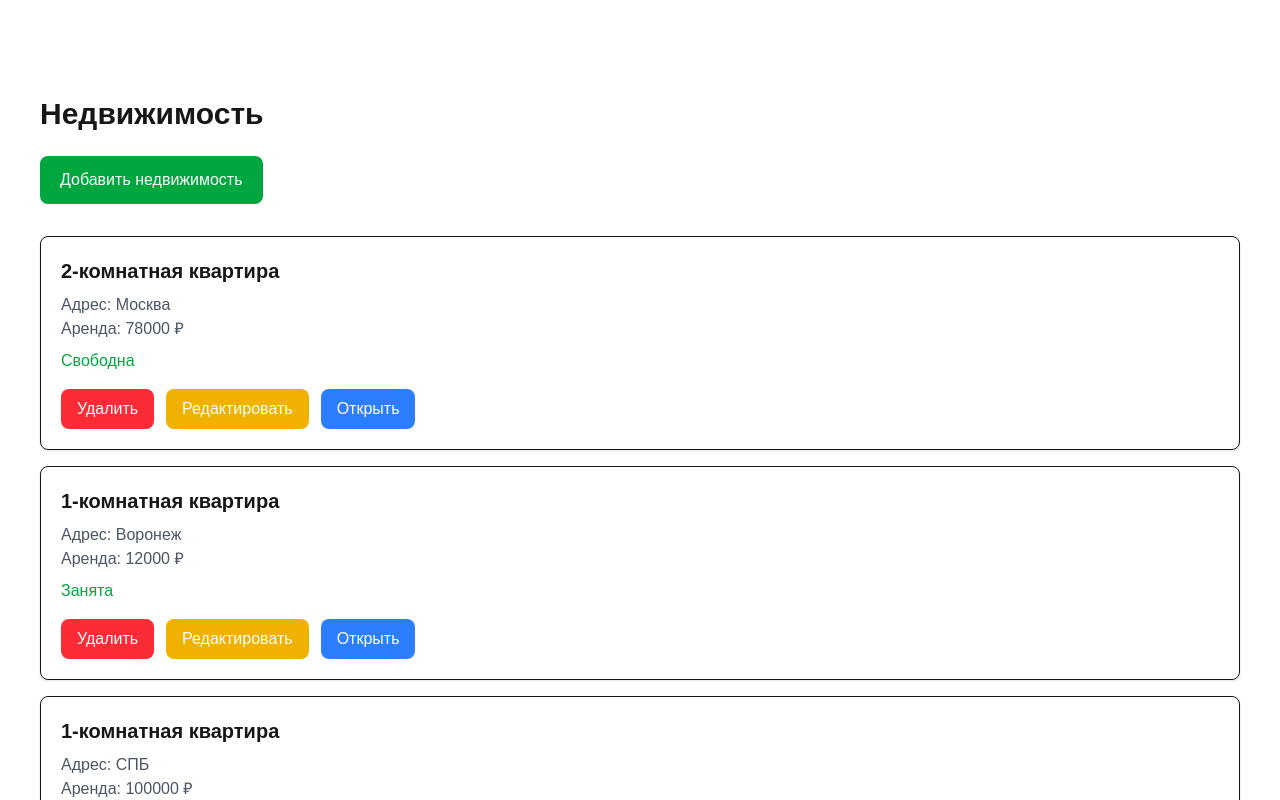
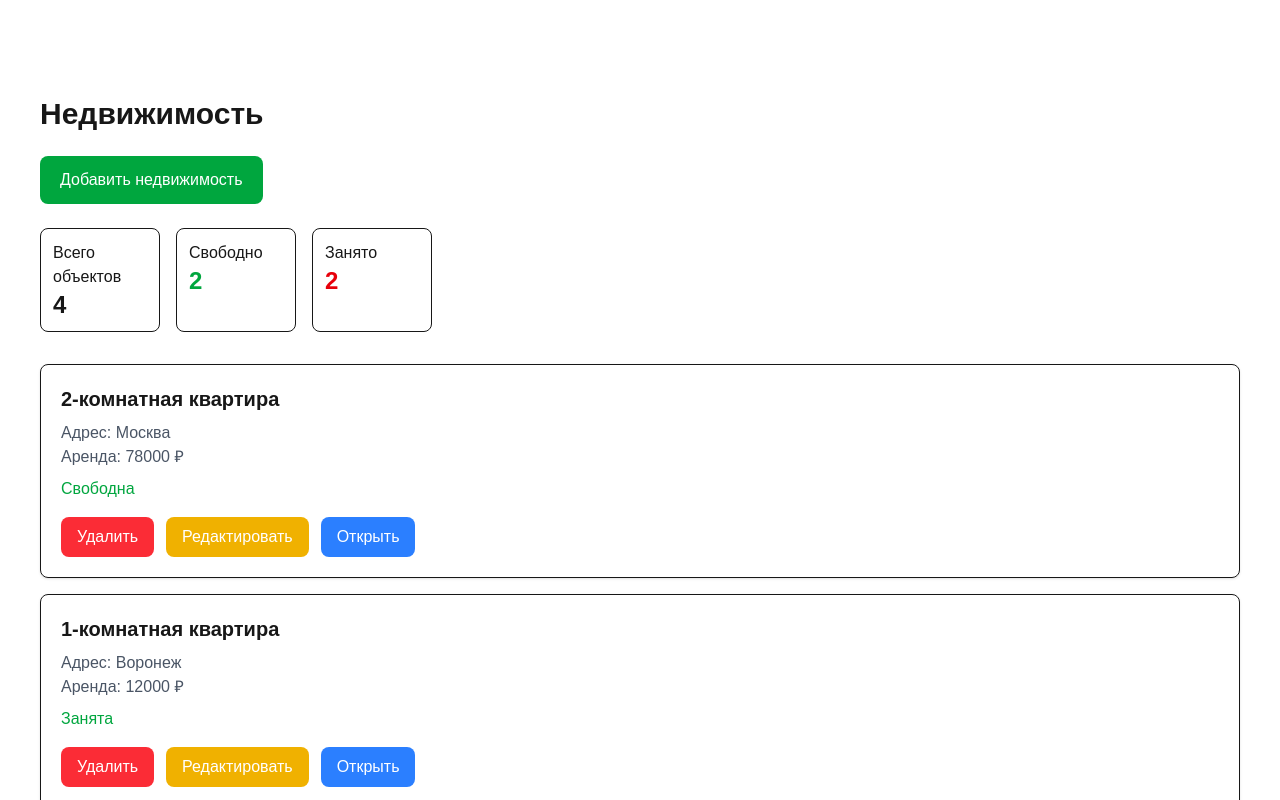
Before and after one commit to veyng67/rental-management-system, a Next.js app: page /properties in a window 1280 px wide. Shown: the top 800 px of the page. Built offline with nearby package versions, Linux system fonts and the light colour scheme.

Commit message:
all properties

```diff
--- a/app/properties/page.tsx
+++ b/app/properties/page.tsx
@@ -2,8 +2,8 @@ export const dynamic = "force-dynamic";
 
 import DeleteButton from "../properties/components/DeleteButton";
 
+
 async function getProperties() {
-
   const response = await fetch(
     "http://localhost:3000/api/properties",
     {
@@ -15,11 +15,19 @@ async function getProperties() {
 }
 
 export default async function PropertiesPage() {
-
   const properties = await getProperties();
 
+  const total = properties.length;
+
+  const available = properties.filter(
+    (p: any) => p.isAvailable
+  ).length;
+
+  const occupied = properties.filter(
+    (p: any) => !p.isAvailable
+  ).length;
+
   return (
-
     <main className="p-10">
 
       <h1 className="text-3xl font-bold">
@@ -32,6 +40,31 @@ export default async function PropertiesPage() {
       >
         Добавить недвижимость
       </a>
+
+      <div className="mt-6 flex gap-4">
+
+        <div className="border p-3 rounded-lg w-30 h-26">
+          <p>Всего объектов</p>
+          <p className="text-2xl font-bold">
+            {total}
+          </p>
+        </div>
+
+        <div className="border border p-3 rounded-lg w-30 h-26">
+          <p>Свободно</p>
+          <p className="text-2xl font-bold text-green-600">
+            {available}
+          </p>
+        </div>
+
+        <div className="border border p-3 rounded-lg w-30 h-26">
+          <p>Занято</p>
+          <p className="text-2xl font-bold text-red-600">
+            {occupied}
+          </p>
+        </div>
+
+      </div>
 
       <div className="mt-8 grid gap-4">
 
```
